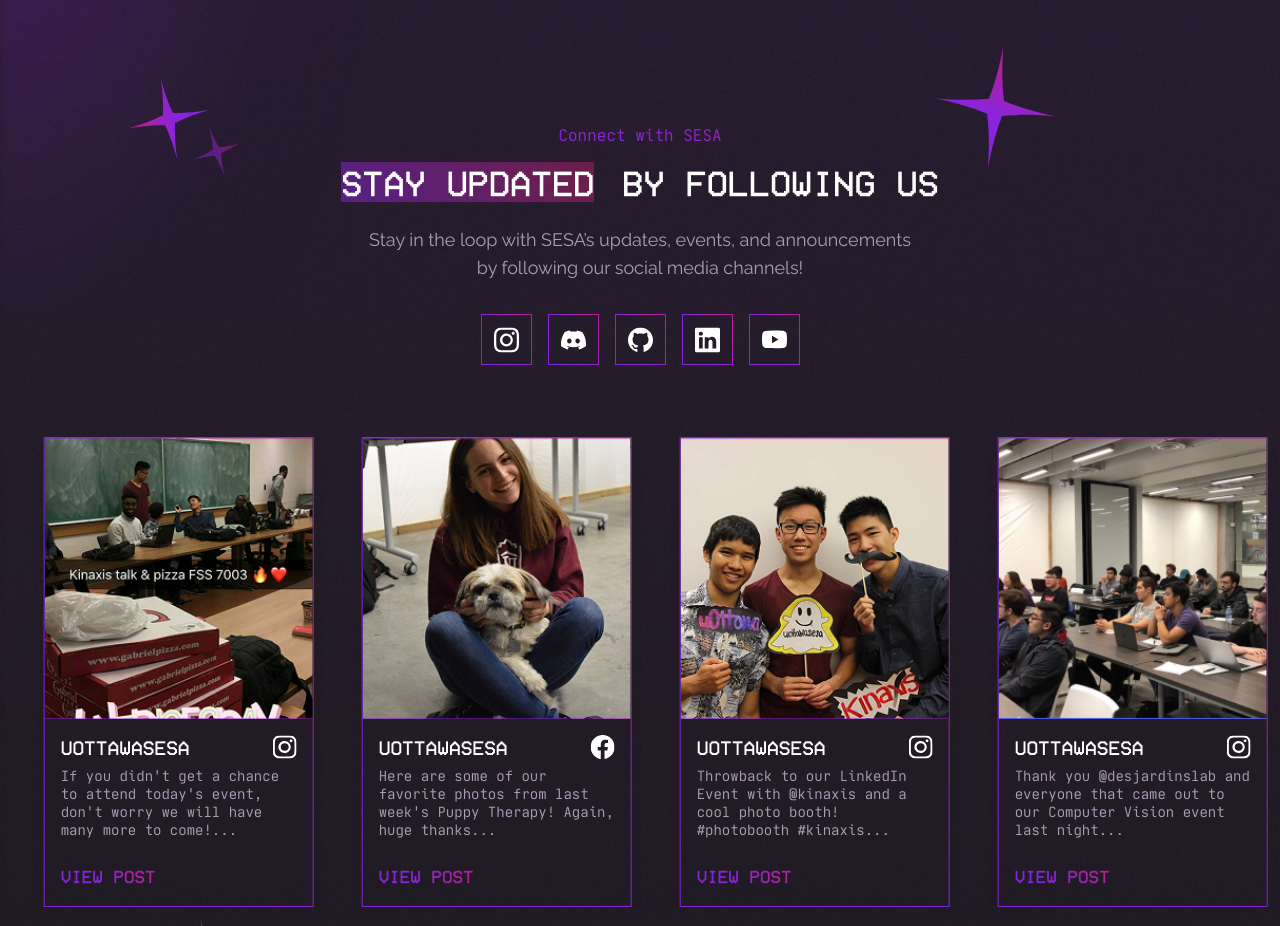
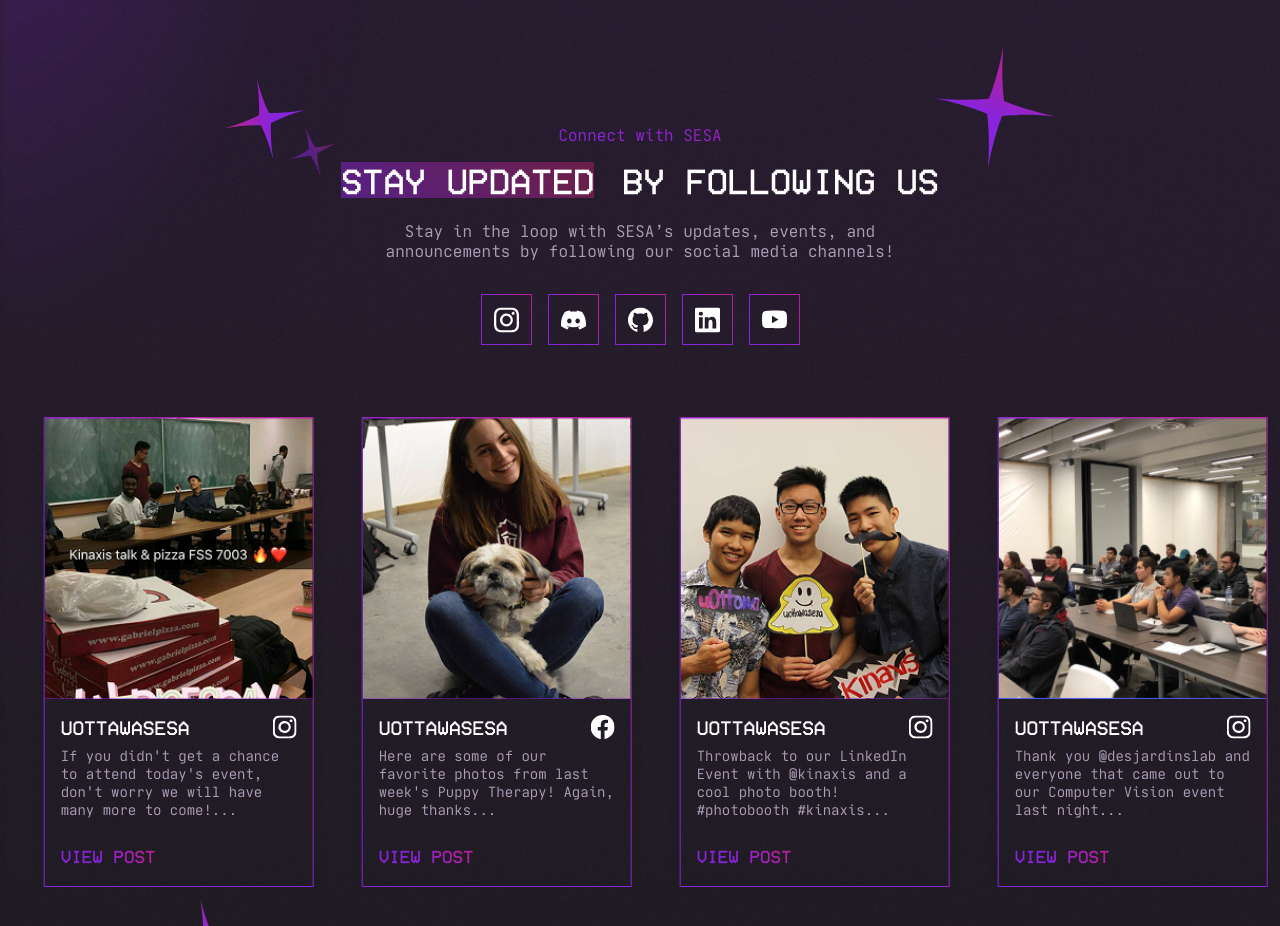
Before and after one commit to 8x5y1a/sesa-website, a Next.js app: page /en/EventsPage in a window 1280 px wide. Shown: the part 2000-2926 px from the top of the page. Built offline with nearby package versions, Linux system fonts and the light colour scheme.

Commit message:
Fixed buttons on event page and infinite carousel (#160)
Pointer events none was causing issues with buttons

Ran prettier for formatting

```diff
--- a/src/app/[locale]/EventsPage/components/ConnectSESA.tsx
+++ b/src/app/[locale]/EventsPage/components/ConnectSESA.tsx
@@ -6,11 +6,12 @@ const ConnectSESA = () => {
     const t = useTranslations("events");
 
     return (
+        <>
             <div className="pointer-events-none relative w-full select-none">
                 {/* Decorations */}
                 <Image
                     src="/decoration/star.svg"
-                className="bottom absolute left-[8rem] top-[-62rem] rotate-[-110deg] transform md:top-[-3rem]"
+                    className="bottom absolute left-[14rem] top-[-6rem] rotate-[-110deg] transform md:top-[-3rem]"
                     width={82}
                     height={82}
                     alt=""
@@ -24,19 +25,21 @@ const ConnectSESA = () => {
                 />
                 <Image
                     src="/decoration/star-faded.svg"
-                className="absolute left-[12rem] top-[-59rem] md:top-0"
+                    className="absolute left-[18rem] top-[-3rem] md:top-0"
                     width={50}
                     height={50}
                     alt=""
                 />
+            </div>
+            <div>
                 <div className="mx-auto max-w-7xl text-center">
-                <p className="color-gradient font-mono">{t("connect_with_sesa")}</p>
-                <h2 className="mt-4 text-2xl uppercase md:text-4xl">
+                    <div className="color-gradient font-mono">{t("connect_with_sesa")}</div>
+                    <h1 className="mt-4 text-[36px] uppercase">
                         <span className="highlight-text">{t("stay_updated")}</span>
-                    <span className="ml-3 md:ml-7">{t("stay_updated_hl")}</span>
-                </h2>
+                        <span className="ml-7">{t("stay_updated_hl")}</span>
+                    </h1>
 
-                <p className="mx-3 mb-6 mt-6 max-w-[558px] font-sans text-base text-thistle md:mx-auto md:text-lg">
+                    <p className="mx-auto mb-6 mt-6 max-w-[558px] font-mono text-[16px] text-thistle">
                         {t("stay_updated_blurb")}
                     </p>
 
@@ -102,6 +105,7 @@ const ConnectSESA = () => {
                     </div>
                 </div>
             </div>
+        </>
     );
 };
 
--- a/src/app/[locale]/EventsPage/page.tsx
+++ b/src/app/[locale]/EventsPage/page.tsx
@@ -183,7 +183,7 @@ const EventsPage = () => {
                 <TeamUpSection />
                 <ConnectSESA />
 
-                <div className="pointer-events-none relative mb-52 select-none">
+                <div className="pointer-events relative mb-52 select-none">
                     {/* Bottom Star Decoration */}
                     <Image
                         src="/decoration/star.svg"
```
Also changed, not shown: next.config.ts (line endings or trailing spaces), 1 other file (tests, documents, lock files or other folders). Lines whose indentation alone changed are shown as unchanged.
